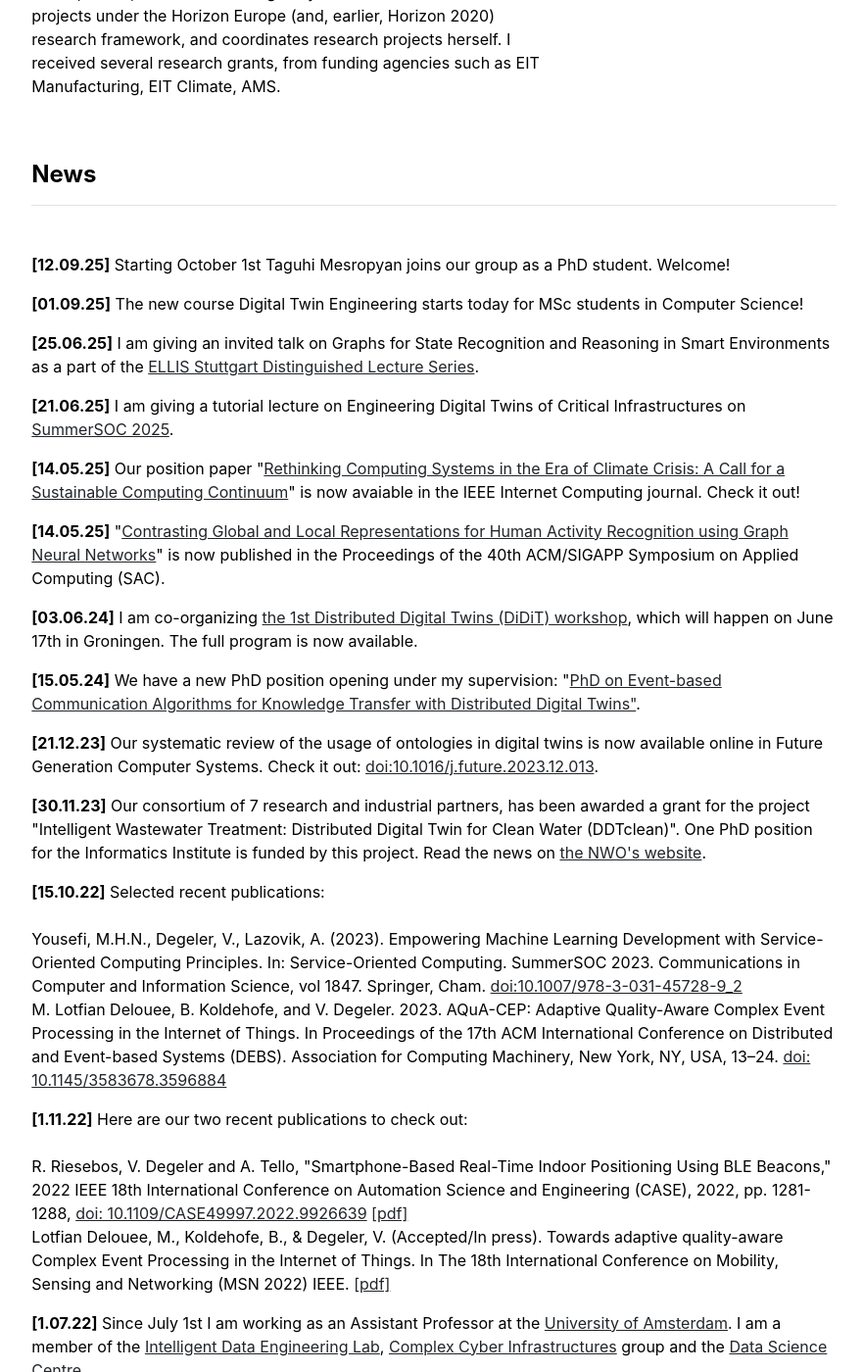
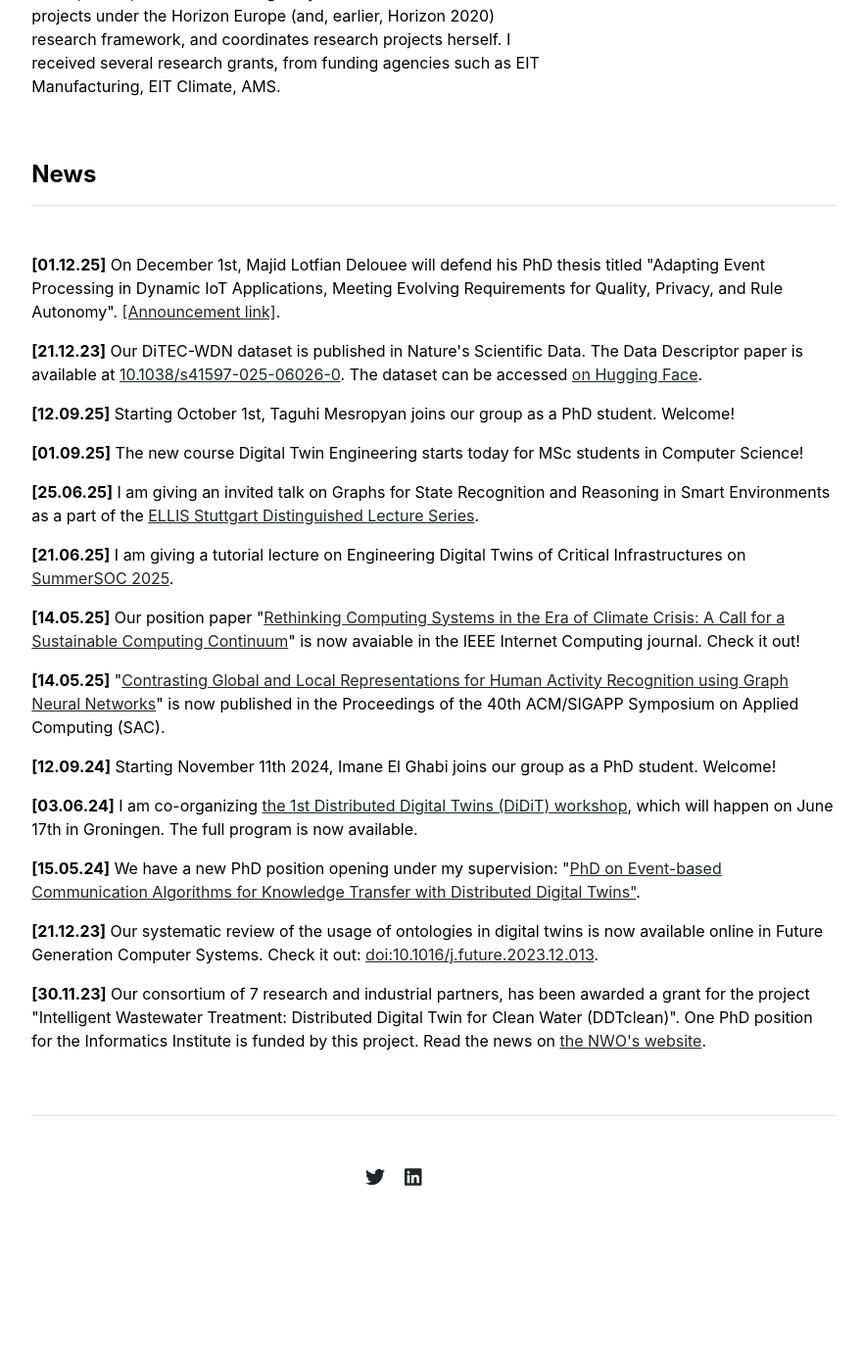
Before and after one commit to Degvik/degvik.github.io, a Jekyll site: the page built from index.md, in a window 1280 px wide and 1400 px high, scrolled down 765 px. Shown: the whole window at 98% size, without its empty margins (197-1078 px from the left). Built offline with Jekyll 4.4.1, drawn with Linux system fonts in a browser that asks for light colours; after the commit the page ends 2078 px from its top, so only the background shows below that; part of the change alters nothing that is shown.

Commit message:
news update

```diff
--- a/_data/news.yml
+++ b/_data/news.yml
@@ -1,6 +1,17 @@
+
+- {date: '01.12.25',
+   text:
+    'On December 1st, Majid Lotfian Delouee will defend his PhD thesis titled "Adapting Event Processing in Dynamic IoT Applications, Meeting Evolving Requirements for Quality, Privacy, and Rule Autonomy". <a href="https://www.rug.nl/about-ug/latest-news/events/promoties/?hfId=123400">[Announcement link]</a>.'
+}
+
+- {date: '21.12.23',
+   text:
+    'Our DiTEC-WDN dataset is published in Nature''s Scientific Data. The Data Descriptor paper is available at <a href="https://doi.org/10.1038/s41597-025-06026-0">10.1038/s41597-025-06026-0</a>. The dataset can be accessed <a href="https://doi.org/10.57967/hf/6341">on Hugging Face</a>.'
+}
+
 - {date: '12.09.25',
    text:
-    'Starting October 1st Taguhi Mesropyan joins our group as a PhD student. Welcome!'
+    'Starting October 1st, Taguhi Mesropyan joins our group as a PhD student. Welcome!'
 }
 
 - {date: '01.09.25',
@@ -29,6 +40,10 @@
     '"<a href="https://doi.org/10.1145/3672608.3707743">Contrasting Global and Local Representations for Human Activity Recognition using Graph Neural Networks</a>" is now published in the Proceedings of the 40th ACM/SIGAPP Symposium on Applied Computing (SAC).'
 }
 
+- {date: '12.09.24',
+   text:
+    'Starting November 11th 2024, Imane El Ghabi joins our group as a PhD student. Welcome!'
+}
 
 - {date: '03.06.24',
    text:
@@ -51,32 +66,32 @@
     'Our consortium of 7 research and industrial partners, has been awarded a grant for the project "Intelligent Wastewater Treatment: Distributed Digital Twin for Clean Water (DDTclean)". One PhD position for the Informatics Institute is funded by this project. Read the news on <a href="https://www.nwo.nl/en/news/four-sino-dutch-research-projects-on-green-water-processes-awarded">the NWO''s website</a>.'
   }
 
-- {date: '15.10.22',
-   text:
-    'Selected recent publications:
-    <br><br>
-    Yousefi, M.H.N., Degeler, V., Lazovik, A. (2023). Empowering Machine Learning Development with Service-Oriented Computing Principles. In: Service-Oriented Computing. SummerSOC 2023. Communications in Computer and Information Science, vol 1847. Springer, Cham. <a href="https://doi.org/10.1007/978-3-031-45728-9_2">doi:10.1007/978-3-031-45728-9_2</a>
-    <br>
-    M. Lotfian Delouee, B. Koldehofe, and V. Degeler. 2023. AQuA-CEP: Adaptive Quality-Aware Complex Event Processing in the Internet of Things. In Proceedings of the 17th ACM International Conference on Distributed and Event-based Systems (DEBS). Association for Computing Machinery, New York, NY, USA, 13–24. <a href="https://doi.org/10.1145/3583678.3596884">doi: 10.1145/3583678.3596884</a>
-    '
-}
+# - {date: '15.10.22',
+#    text:
+#     'Selected recent publications:
+#     <br><br>
+#     Yousefi, M.H.N., Degeler, V., Lazovik, A. (2023). Empowering Machine Learning Development with Service-Oriented Computing Principles. In: Service-Oriented Computing. SummerSOC 2023. Communications in Computer and Information Science, vol 1847. Springer, Cham. <a href="https://doi.org/10.1007/978-3-031-45728-9_2">doi:10.1007/978-3-031-45728-9_2</a>
+#     <br>
+#     M. Lotfian Delouee, B. Koldehofe, and V. Degeler. 2023. AQuA-CEP: Adaptive Quality-Aware Complex Event Processing in the Internet of Things. In Proceedings of the 17th ACM International Conference on Distributed and Event-based Systems (DEBS). Association for Computing Machinery, New York, NY, USA, 13–24. <a href="https://doi.org/10.1145/3583678.3596884">doi: 10.1145/3583678.3596884</a>
+#     '
+# }
 
 
-- {date: '1.11.22',
-   text:
-    'Here are our two recent publications to check out:
-    <br><br>
-    R. Riesebos, V. Degeler and A. Tello, "Smartphone-Based Real-Time Indoor Positioning Using BLE Beacons," 2022 IEEE 18th International Conference on Automation Science and Engineering (CASE), 2022, pp. 1281-1288, <a href="https://doi.org/10.1109/CASE49997.2022.9926639">doi: 10.1109/CASE49997.2022.9926639</a> <a href="http://vdegeler.com/files/22indoorloc.pdf">[pdf]</a>
-    <br>
-    Lotfian Delouee, M., Koldehofe, B., & Degeler, V. (Accepted/In press). Towards adaptive quality-aware Complex Event Processing in the Internet of Things. In The 18th International Conference on Mobility, Sensing and Networking (MSN 2022) IEEE. <a href="http://vdegeler.com/files/22msn.pdf">[pdf]</a>
-    '
-}
+# - {date: '1.11.22',
+#    text:
+#     'Here are our two recent publications to check out:
+#     <br><br>
+#     R. Riesebos, V. Degeler and A. Tello, "Smartphone-Based Real-Time Indoor Positioning Using BLE Beacons," 2022 IEEE 18th International Conference on Automation Science and Engineering (CASE), 2022, pp. 1281-1288, <a href="https://doi.org/10.1109/CASE49997.2022.9926639">doi: 10.1109/CASE49997.2022.9926639</a> <a href="http://vdegeler.com/files/22indoorloc.pdf">[pdf]</a>
+#     <br>
+#     Lotfian Delouee, M., Koldehofe, B., & Degeler, V. (Accepted/In press). Towards adaptive quality-aware Complex Event Processing in the Internet of Things. In The 18th International Conference on Mobility, Sensing and Networking (MSN 2022) IEEE. <a href="http://vdegeler.com/files/22msn.pdf">[pdf]</a>
+#     '
+# }
 
-- {date: '1.07.22',
-   text:
-    'Since July 1st I am working as an Assistant Professor at the <a href="https://www.uva.nl/">University of Amsterdam</a>. I am a member of the <a href="https://indelab.org/">Intelligent Data Engineering Lab</a>, <a href="https://cci-research.nl/">Complex Cyber Infrastructures</a> group and the <a href="https://dsc.uva.nl/">Data Science Centre</a>.
-    '
-}
+# - {date: '1.07.22',
+#    text:
+#     'Since July 1st I am working as an Assistant Professor at the <a href="https://www.uva.nl/">University of Amsterdam</a>. I am a member of the <a href="https://indelab.org/">Intelligent Data Engineering Lab</a>, <a href="https://cci-research.nl/">Complex Cyber Infrastructures</a> group and the <a href="https://dsc.uva.nl/">Data Science Centre</a>.
+#     '
+# }
 
 # - {date: '7.04.22',
 #     text:
```
